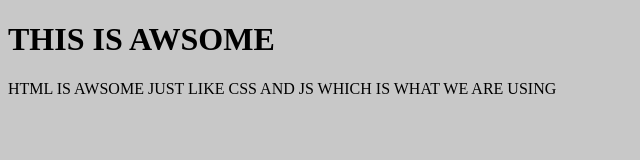
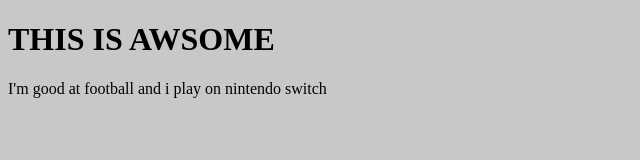
Before and after one commit to Techno274721/-pppppp, a plain HTML site: page INdex.html in a window 1280 px wide. Shown: the whole page, without its empty margins (0-640 px from the left). Drawn offline with Linux system fonts and the light colour scheme.

Commit message:
Added some info ( ͡°( ͡° ͜ʖ( ͡° ͜ʖ ͡°)ʖ ͡°) ͡°)
( ͡°( ͡° ͜ʖ( ͡° ͜ʖ ͡°)ʖ ͡°) ͡°)

```diff
--- a/INdex.html
+++ b/INdex.html
@@ -21,7 +21,7 @@ p {
 <body>
 <h1>THIS IS AWSOME </h1>
 
-<p> HTML IS AWSOME JUST LIKE CSS AND JS WHICH IS WHAT WE ARE USING</p>
+<p>I'm good at football and i play on nintendo switch</p>
 
 </body>
 </html>
```
